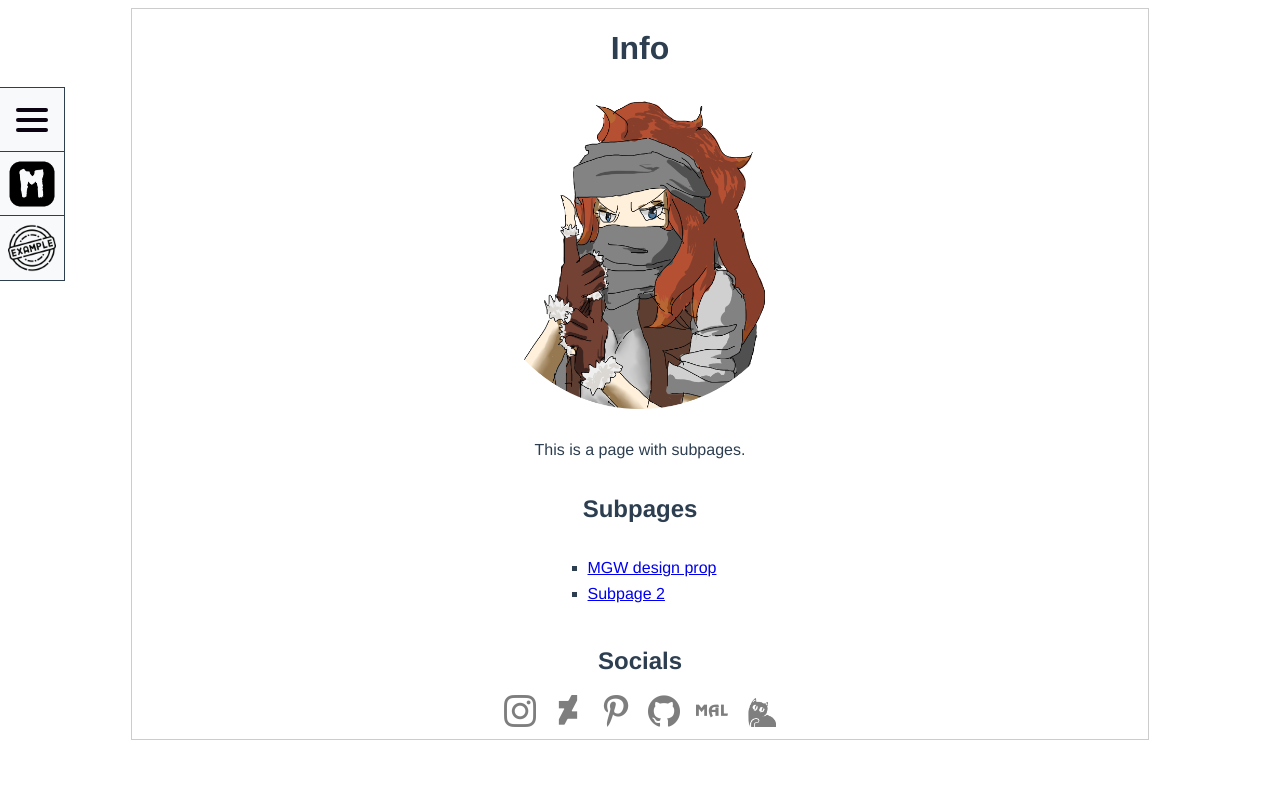
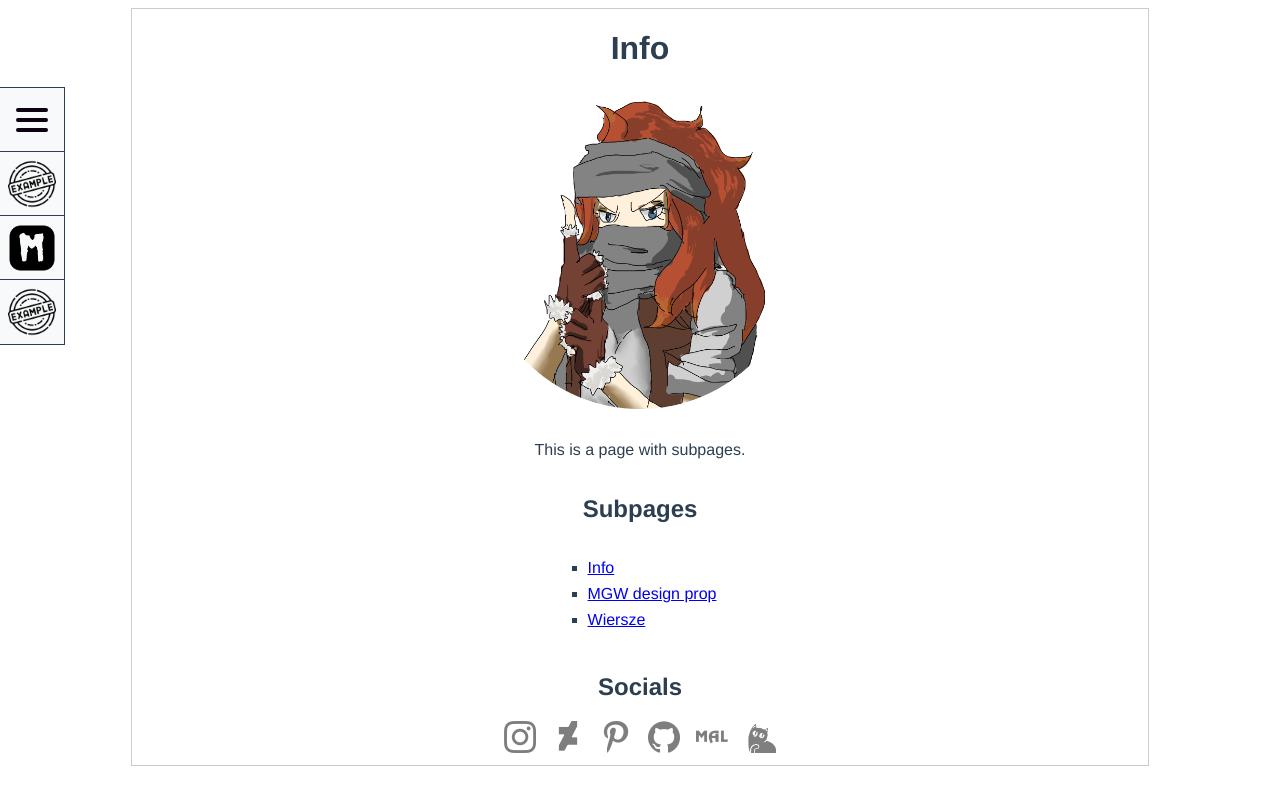
Before and after one commit to SaySaeqo/my-website, a Vue app: page / in a window 1280 px wide. Shown: the top 792 px of the page. Built offline with nearby package versions, Linux system fonts and the light colour scheme; what @programic/vue3-tooltip would draw is missing.

Commit message:
Added: router and poetry subpage

```diff
--- a/package.json
+++ b/package.json
@@ -11,13 +11,15 @@
     "@programic/vue3-tooltip": "^1.0.0",
     "axios": "^1.7.2",
     "core-js": "^3.8.3",
-    "vue": "^3.2.13"
+    "vue": "^3.2.13",
+    "vue-router": "^4.0.13"
   },
   "devDependencies": {
     "@typescript-eslint/eslint-plugin": "^5.4.0",
     "@typescript-eslint/parser": "^5.4.0",
     "@vue/cli-plugin-babel": "~5.0.0",
     "@vue/cli-plugin-eslint": "~5.0.0",
+    "@vue/cli-plugin-router": "~5.0.0",
     "@vue/cli-plugin-typescript": "~5.0.0",
     "@vue/cli-service": "~5.0.0",
     "@vue/eslint-config-typescript": "^9.1.0",
--- a/public/info.json
+++ b/public/info.json
@@ -1,5 +1,11 @@
 {
     "pages": [
+        {
+            "title": "Info",
+            "url": "/",
+            "info": "Home page.",
+            "icon": "/icons/example.png"
+        },
         {
             "title": "MGW design prop",
             "url": "/mgw-design",
@@ -7,9 +13,9 @@
             "icon": "/icons/mgw-logo-mono.png"
         },
         {
-            "title": "Subpage 2",
-            "url": "/subpage2",
-            "info": "This is another subpage.",
+            "title": "Wiersze",
+            "url": "/poetry",
+            "info": "Moje wiersze od serca.",
             "icon": "/icons/example.png"
         }
     ],
--- a/src/App.vue
+++ b/src/App.vue
@@ -1,18 +1,16 @@
 <template>
   <NavigationBar />
-  <PageInfo />
+  <router-view class="router-view"/>
 </template>
 
 <script lang="ts">
 import { defineComponent } from "vue";
-import PageInfo from "./components/PageInfo.vue";
 import NavigationBar from "./components/NavigationBar.vue";
 
 
 export default defineComponent({
   name: "App",
   components: {
-    PageInfo,
     NavigationBar,
   },
 });
@@ -36,12 +34,12 @@ body {
   position: fixed;
   left: 0;
 }
-.page-info {
+.router-view {
   align-self: center;
   flex: 1;
 }
 @media screen and (min-width: 1000px) {
-  .page-info {
+  .router-view {
     width: 1000px;
     flex: none;
   }
--- /dev/null
+++ b/src/components/BorderBox.vue
@@ -0,0 +1,32 @@
+<template>
+    <div class="border-box">
+        <h1>{{ title }}</h1>
+        <slot></slot>
+    </div>
+</template>
+
+<script lang="ts">
+import { defineComponent } from "vue";
+
+export default defineComponent({
+    name: "BorderBox",
+    props: {
+        title: {
+            type: String,
+            default: "Subpage"
+        },
+    },
+});
+</script>
+
+<style scoped lang="scss">
+.border-box {
+  display: flex;
+  flex-direction: column;
+  align-items: flex-start;
+  border: #ccc 1px solid;
+  align-items: center;
+  padding: 0.5em;
+  padding-top: 0;
+}
+</style>
--- a/src/components/NavigationBar.vue
+++ b/src/components/NavigationBar.vue
@@ -1,11 +1,11 @@
 <template>
     <nav class="navigation-bar" :class="isOpen ? 'open' : ''">
       <img src="../assets/hamburger-menu.svg" class="hamburger-menu" @click="isOpen = !isOpen">
-      <a v-for="page in pages" :key="page.url"
-        :href="page.url" :style="onBigScreen ? 'display:flex;' : ''">
+      <router-link v-for="page in pages" :key="page.url"
+        :to="page.url" :style="onBigScreen ? 'display:flex;' : ''">
         <img :src="page.icon">
         <p>{{ page.title }}</p>
-      </a>
+      </router-link>
     </nav>
 </template>
 
--- a/src/main.ts
+++ b/src/main.ts
@@ -3,9 +3,10 @@ import App from "./App.vue";
 import Tooltip from "@programic/vue3-tooltip";
 import "@programic/vue3-tooltip/dist/index.css";
 import type { TooltipConfiguration } from "@programic/vue3-tooltip";
+import router from "./router";
 
 const tooltipOptions: TooltipConfiguration = {
     placement: "right", // it is not working
 };
 
-createApp(App).use(Tooltip, tooltipOptions).mount("#app");
+createApp(App).use(router).use(Tooltip, tooltipOptions).mount("#app");
--- /dev/null
+++ b/src/router/index.ts
@@ -0,0 +1,25 @@
+import { createRouter, createWebHashHistory, RouteRecordRaw } from "vue-router";
+import HomeView from "../views/HomeView.vue";
+
+const routes: Array<RouteRecordRaw> = [
+  {
+    path: "/",
+    name: "home",
+    component: HomeView
+  },
+  {
+    path: "/poetry",
+    name: "poetry",
+    // route level code-splitting
+    // this generates a separate chunk (about.[hash].js) for this route
+    // which is lazy-loaded when the route is visited.
+    component: () => import(/* webpackChunkName: "about" */ "../views/PoetryView.vue")
+  }
+];
+
+const router = createRouter({
+  history: createWebHashHistory(),
+  routes
+});
+
+export default router;
--- a/src/components/PageInfo.vue
+++ b/src/views/HomeView.vue
@@ -1,12 +1,11 @@
 <template>
-  <div class="page-info">
-    <h1>Info</h1>
+  <BorderBox class="home-view" title="Info">
     <img :src="img" alt="info_image" class="info-img">
     <p>{{ info }}</p>
     <h2>Subpages</h2>
     <ul>
       <li v-for="page in pages" :key="page.url">
-        <a :href="page.url">{{ page.title }}</a>
+        <router-link :to="page.url">{{ page.title }}</router-link>
         <div class="tooltip">{{ page.info }}</div>
       </li>
     </ul>
@@ -19,16 +18,20 @@
     </div>
 
 
-  </div>
+  </BorderBox>
 </template>
 
 <script lang="ts">
 import { defineComponent } from "vue";
 import axios from "axios";
+import BorderBox from "@/components/BorderBox.vue";
 
 
 export default defineComponent({
-  name: "PageInfo",
+  name: "HomeView",
+  components: {
+    BorderBox,
+  },
   data() {
     return {
         pages: [{url: "", title: "", info: ""}],
@@ -75,15 +78,6 @@ li:hover {
     display: block;
   }
 }
-.page-info {
-  display: flex;
-  flex-direction: column;
-  align-items: flex-start;
-  border: #ccc 1px solid;
-  align-items: center;
-  padding: 0.5em;
-  padding-top: 0;
-}
 .info-img {
   width: 100%;
   max-width: 20em;
--- /dev/null
+++ b/src/views/PoetryView.vue
@@ -0,0 +1,20 @@
+<template>
+    <BorderBox class="poetry-view" title="Poetry">
+        Poetry content
+    </BorderBox>
+</template>
+
+<script lang="ts">
+import BorderBox from "@/components/BorderBox.vue";
+import { defineComponent } from "vue";
+
+export default defineComponent({
+    name: "PoetryView",
+    components: {
+        BorderBox,
+    },
+});
+
+</script>
+
+<style scoped lang="scss"></style>
```
Also changed, not shown: 4 other files (tests, documents, lock files or other folders).
